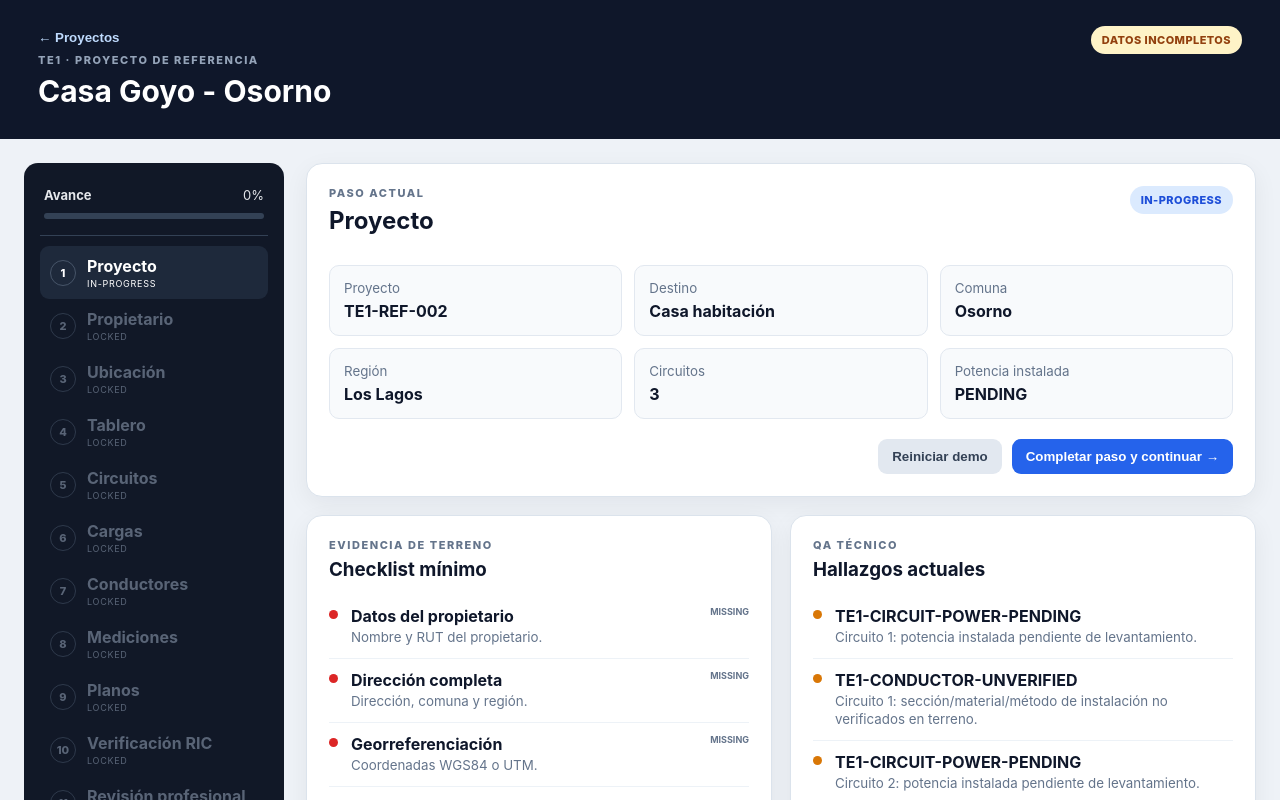
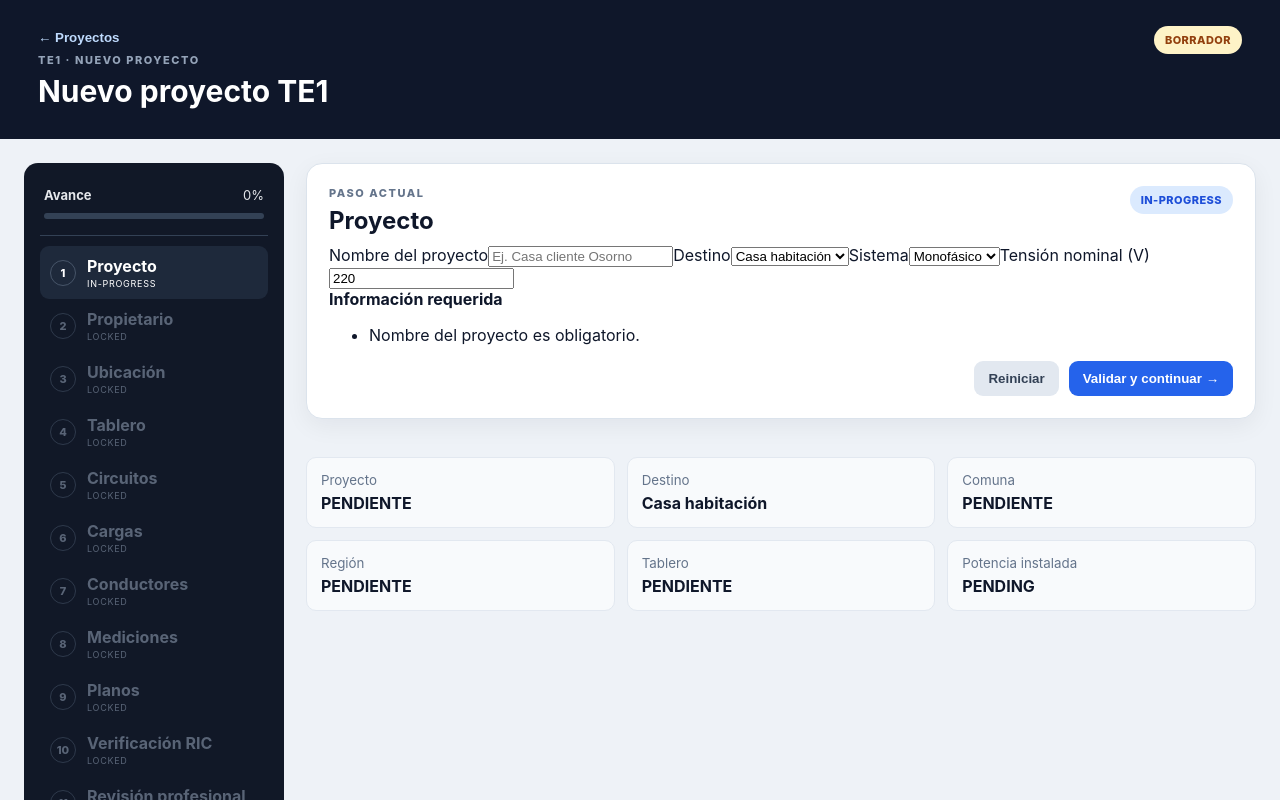
Before and after one commit to ingeniusvictor/orbi-te-studio, a React (Vite) app: page / in a window 1280 px wide. Both pictures are taken after a click on the button 392 px from the left and 381 px from the top of the page. Shown: the top 800 px of the page. Built offline with nearby package versions, Linux system fonts and the light colour scheme.

Commit message:
feat: connect editable TE1 forms to wizard validation

```diff
--- a/src/web/App.tsx
+++ b/src/web/App.tsx
@@ -1,5 +1,6 @@
 import { useMemo, useState } from "react";
 import {
+  blockWizardStep,
   completeWizardStep,
   createTE1Wizard,
   wizardProgress,
@@ -10,6 +11,13 @@ import { casaGoyoFieldIntake } from "../reference/casa-goyo-intake.js";
 import { buildMinimumFieldChecklist } from "../field/checklist.js";
 import { validateTE1 } from "../engine/validate-te1.js";
 import { buildProjectManifest } from "../export/project-manifest.js";
+import { StepForm } from "./StepForm.js";
+import {
+  createCasaGoyoDemoDraft,
+  createEmptyTE1FormDraft,
+  type TE1FormDraft
+} from "./te1-form-model.js";
+import { validateFormStep } from "./te1-form-validation.js";
 
 type ProjectMode = "home" | "te1";
 
@@ -18,6 +26,9 @@ export function App() {
   const [wizard, setWizard] = useState<TE1WizardState>(() =>
     createTE1Wizard(casaGoyoReference.id)
   );
+  const [draft, setDraft] = useState<TE1FormDraft>(() =>
+    createCasaGoyoDemoDraft()
+  );
 
   const checklist = useMemo(
     () => buildMinimumFieldChecklist(casaGoyoFieldIntake),
@@ -25,6 +36,12 @@ export function App() {
   );
   const validation = useMemo(() => validateTE1(casaGoyoReference), []);
   const manifest = useMemo(() => buildProjectManifest(casaGoyoReference), []);
+
+  const startProject = (demo: boolean) => {
+    setDraft(demo ? createCasaGoyoDemoDraft() : createEmptyTE1FormDraft());
+    setWizard(createTE1Wizard(demo ? casaGoyoReference.id : "TE1-DRAFT"));
+    setMode("te1");
+  };
 
   if (mode === "home") {
     return (
@@ -51,10 +68,16 @@ export function App() {
           </div>
 
           <div className="project-grid">
-            <button className="project-card active" onClick={() => setMode("te1")}>
+            <button className="project-card active" onClick={() => startProject(false)}>
               <span className="project-code">TE1</span>
               <strong>Instalación eléctrica interior</strong>
-              <small>Viviendas, departamentos y otros consumos.</small>
+              <small>Crear un proyecto nuevo desde cero.</small>
+            </button>
+
+            <button className="project-card demo" onClick={() => startProject(true)}>
+              <span className="project-code">DEMO</span>
+              <strong>Casa Goyo - Osorno</strong>
+              <small>Abrir el caso de referencia con datos parciales.</small>
             </button>
 
             <button className="project-card disabled" disabled>
@@ -70,10 +93,22 @@ export function App() {
 
   const progress = wizardProgress(wizard);
   const current = wizard.steps.find((step) => step.id === wizard.currentStep)!;
+  const stepValidation = validateFormStep(current.id, draft);
 
   const advance = () => {
-    if (current.status === "locked") return;
+    const result = validateFormStep(current.id, draft);
+    if (!result.valid) {
+      setWizard((state) => blockWizardStep(state, current.id, result.issues));
+      return;
+    }
+
     setWizard((state) => completeWizardStep(state, current.id));
+  };
+
+  const reset = () => {
+    const isDemo = wizard.projectId === casaGoyoReference.id;
+    setDraft(isDemo ? createCasaGoyoDemoDraft() : createEmptyTE1FormDraft());
+    setWizard(createTE1Wizard(isDemo ? casaGoyoReference.id : "TE1-DRAFT"));
   };
 
   return (
@@ -83,10 +118,12 @@ export function App() {
           <button className="back-link" onClick={() => setMode("home")}>
             ← Proyectos
           </button>
-          <p className="eyebrow">TE1 · PROYECTO DE REFERENCIA</p>
-          <h1>{casaGoyoReference.name}</h1>
+          <p className="eyebrow">
+            TE1 · {wizard.projectId === casaGoyoReference.id ? "PROYECTO DE REFERENCIA" : "NUEVO PROYECTO"}
+          </p>
+          <h1>{draft.project.name || "Nuevo proyecto TE1"}</h1>
         </div>
-        <span className="status-pill warning">Datos incompletos</span>
+        <span className="status-pill warning">Borrador</span>
       </header>
 
       <div className="workspace">
@@ -127,25 +164,39 @@ export function App() {
               </span>
             </div>
 
-            <div className="info-grid">
-              <Info label="Proyecto" value={casaGoyoReference.id} />
-              <Info label="Destino" value="Casa habitación" />
-              <Info label="Comuna" value={casaGoyoReference.location.commune ?? "PENDIENTE"} />
-              <Info label="Región" value={casaGoyoReference.location.region ?? "PENDIENTE"} />
-              <Info label="Circuitos" value={String(casaGoyoReference.circuits.length)} />
-              <Info label="Potencia instalada" value={String(manifest.totals.installedPowerW)} />
+            <StepForm step={current.id} draft={draft} onChange={setDraft} />
+
+            {!stepValidation.valid && (
+              <div className="validation-box">
+                <strong>Información requerida</strong>
+                <ul>
+                  {stepValidation.issues.map((issue) => (
+                    <li key={issue}>{issue}</li>
+                  ))}
+                </ul>
               </div>
+            )}
 
             <div className="action-row">
-              <button className="secondary" onClick={() => setWizard(createTE1Wizard(casaGoyoReference.id))}>
-                Reiniciar demo
+              <button className="secondary" onClick={reset}>
+                Reiniciar
               </button>
               <button className="primary" onClick={advance}>
-                Completar paso y continuar →
+                Validar y continuar →
               </button>
             </div>
           </div>
 
+          <div className="info-grid">
+            <Info label="Proyecto" value={draft.project.name || "PENDIENTE"} />
+            <Info label="Destino" value={destinationLabel(draft.project.destination)} />
+            <Info label="Comuna" value={draft.location.commune || "PENDIENTE"} />
+            <Info label="Región" value={draft.location.region || "PENDIENTE"} />
+            <Info label="Tablero" value={draft.board.name || "PENDIENTE"} />
+            <Info label="Potencia instalada" value={String(manifest.totals.installedPowerW)} />
+          </div>
+
+          {wizard.projectId === casaGoyoReference.id && (
             <div className="split-grid">
               <div className="section-card">
                 <p className="eyebrow">EVIDENCIA DE TERRENO</p>
@@ -180,6 +231,7 @@ export function App() {
                 </div>
               </div>
             </div>
+          )}
         </section>
       </div>
     </main>
@@ -194,3 +246,9 @@ function Info({ label, value }: { label: string; value: string }) {
     </div>
   );
 }
+
+function destinationLabel(value: TE1FormDraft["project"]["destination"]): string {
+  if (value === "casa-habitacion") return "Casa habitación";
+  if (value === "departamento") return "Departamento";
+  return "Otro";
+}
```
Lines whose indentation alone changed are shown as unchanged.
